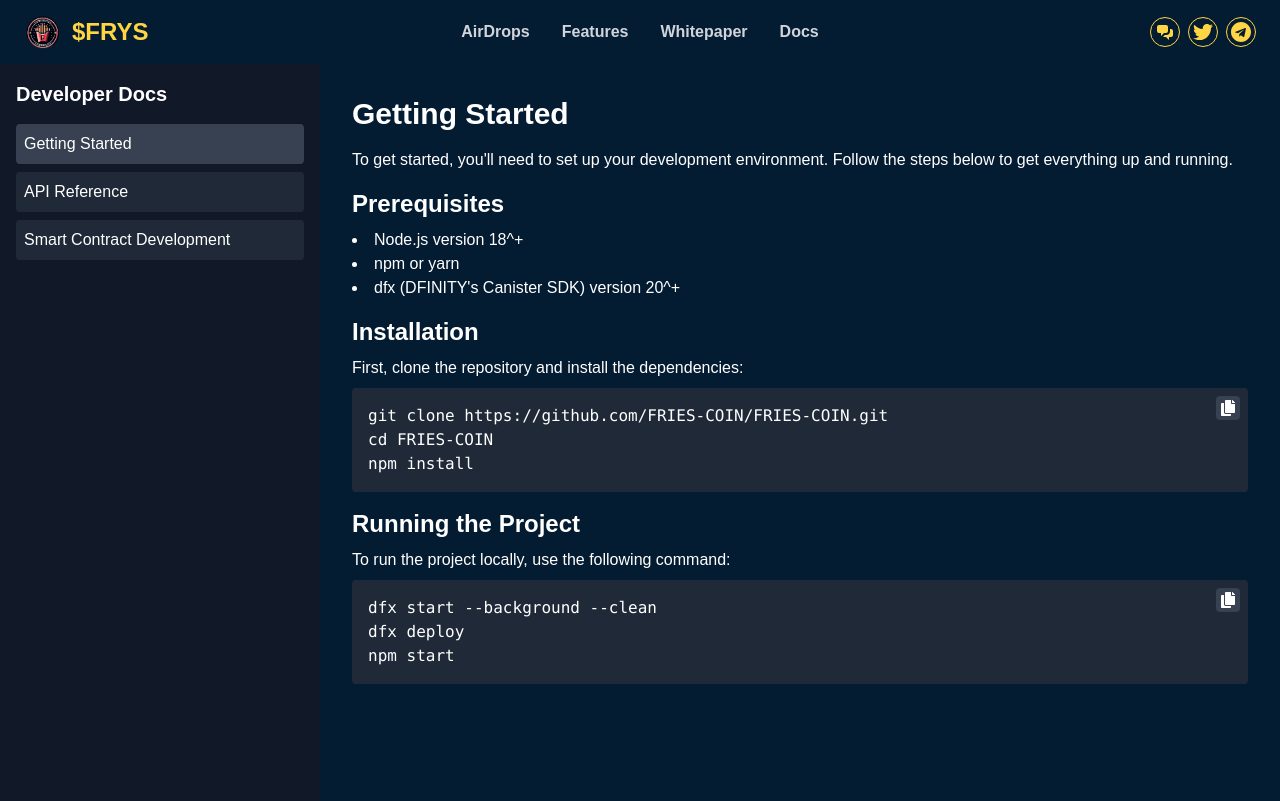
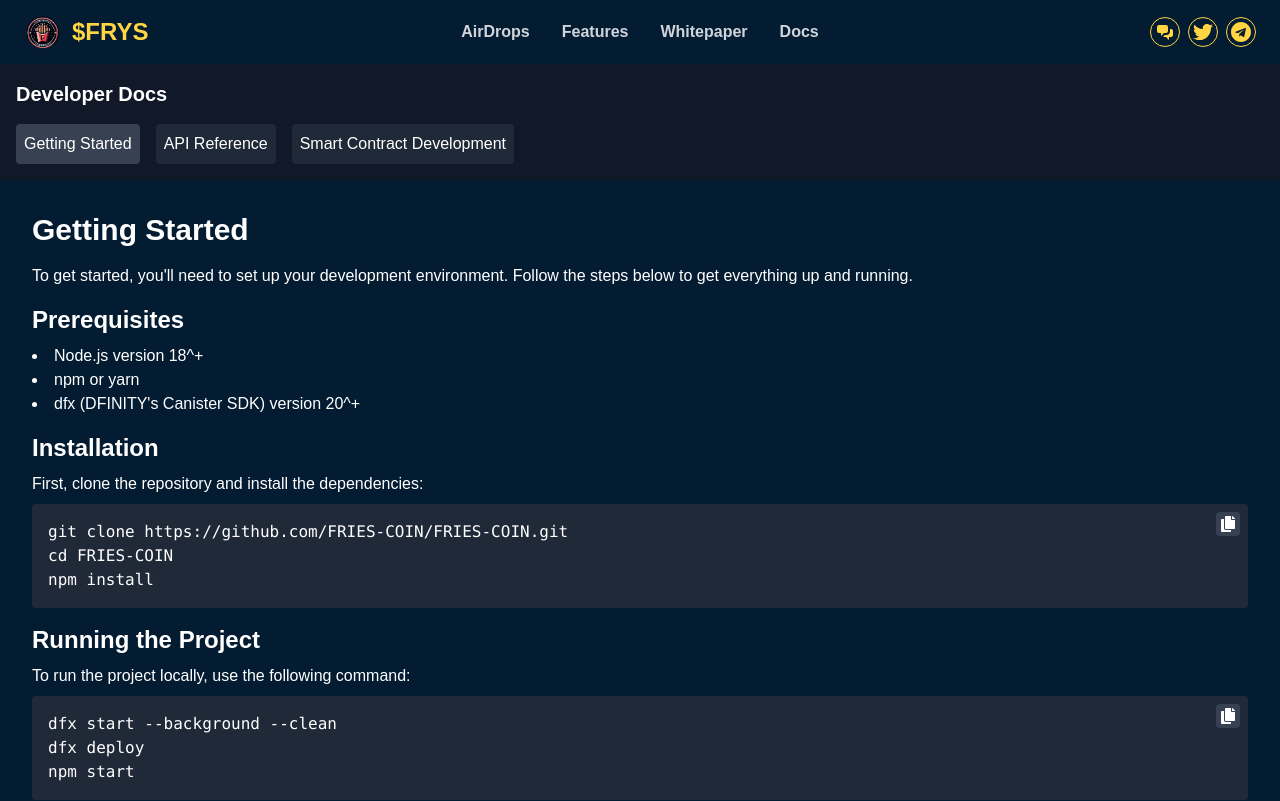
Before and after one commit to FRIES-COIN/FRIES-COIN, a React (Vite) app in the folder src/FRIES-COIN-frontend/: page /developer-docs in a window 1280 px wide. Shown: the top 801 px of the page. Built offline with nearby package versions, Linux system fonts and the light colour scheme; a web font is replaced by a local one.

Commit message:
chore: Refactor DeveloperDocs component for improved code formatting and readability

```diff
--- a/src/FRIES-COIN-frontend/src/components/DeveloperDocs.tsx
+++ b/src/FRIES-COIN-frontend/src/components/DeveloperDocs.tsx
@@ -9,7 +9,7 @@ const CodeBlock: React.FC<{ code: string }> = ({ code }) => {
 
   return (
     <div className="relative mb-4">
-      <pre className="bg-gray-800 text-white p-4 rounded">
+      <pre className="bg-gray-800 text-white p-4 rounded overflow-auto">
         <code>{code}</code>
       </pre>
       <button
@@ -32,7 +32,7 @@ type Section = (typeof sections)[number];
 
 const sectionContent: Record<Section, JSX.Element> = {
   "Getting Started": (
-    <div className=" font-rem">
+    <div className="font-rem">
       <h1 className="text-3xl font-bold mb-4">Getting Started</h1>
       <p className="mb-4">
         To get started, you'll need to set up your development environment.
@@ -61,7 +61,7 @@ const sectionContent: Record<Section, JSX.Element> = {
     </div>
   ),
   "API Reference": (
-    <div className=" font-rem">
+    <div className="font-rem">
       <h1 className="text-3xl font-bold mb-4">API Reference</h1>
       <h2 className="text-2xl font-semibold mb-2">Get Balance</h2>
       <CodeBlock code={`GET /api/balance`} />
@@ -102,7 +102,7 @@ const sectionContent: Record<Section, JSX.Element> = {
     </div>
   ),
   "Smart Contract Development": (
-    <div className=" font-rem">
+    <div className="font-rem">
       <h1 className="text-3xl font-bold mb-4">Smart Contract Development</h1>
       <p className="mb-4">
         To develop smart contracts for Fries Coin, follow the guidelines below.
@@ -116,27 +116,21 @@ const sectionContent: Record<Section, JSX.Element> = {
 };
 
 const DeveloperDocs: React.FC = () => {
-  const [activeSection, setActiveSection] =
-    useState<Section>("Getting Started");
+  const [activeSection, setActiveSection] = useState<Section>("Getting Started");
 
   const renderSectionContent = (section: Section) => {
     return sectionContent[section];
   };
 
   return (
-    <div className="flex bg-[#041c32] text-white min-h-screen ">
-      <motion.div
-        initial={{ x: -200, opacity: 0 }}
-        animate={{ x: 0, opacity: 1 }}
-        transition={{ duration: 0.5 }}
-        className="w-1/4 bg-gray-900 p-4"
-      >
+    <div className="flex flex-col bg-[#041c32] text-white min-h-screen overflow-x-hidden">
+      <div className="bg-gray-900 p-4 w-full overflow-x-hidden">
         <h2 className="text-xl font-bold mb-4 font-rem">Developer Docs</h2>
-        <ul className=" font-rem">
+        <ul className="flex flex-col md:flex-row md:space-x-4 font-rem">
           {sections.map((section) => (
             <li
               key={section}
-              className={`cursor-pointer mb-2 p-2 rounded ${
+              className={`cursor-pointer mb-2 md:mb-0 p-2 rounded ${
                 activeSection === section
                   ? "bg-gray-700"
                   : "bg-gray-800 hover:bg-gray-700"
@@ -147,12 +141,12 @@ const DeveloperDocs: React.FC = () => {
             </li>
           ))}
         </ul>
-      </motion.div>
+      </div>
       <motion.div
-        initial={{ x: 200, opacity: 0 }}
-        animate={{ x: 0, opacity: 1 }}
+        initial={{ opacity: 0 }}
+        animate={{ opacity: 1 }}
         transition={{ duration: 0.5 }}
-        className="w-3/4 p-8"
+        className="p-4 md:p-8"
       >
         {renderSectionContent(activeSection)}
       </motion.div>
```
